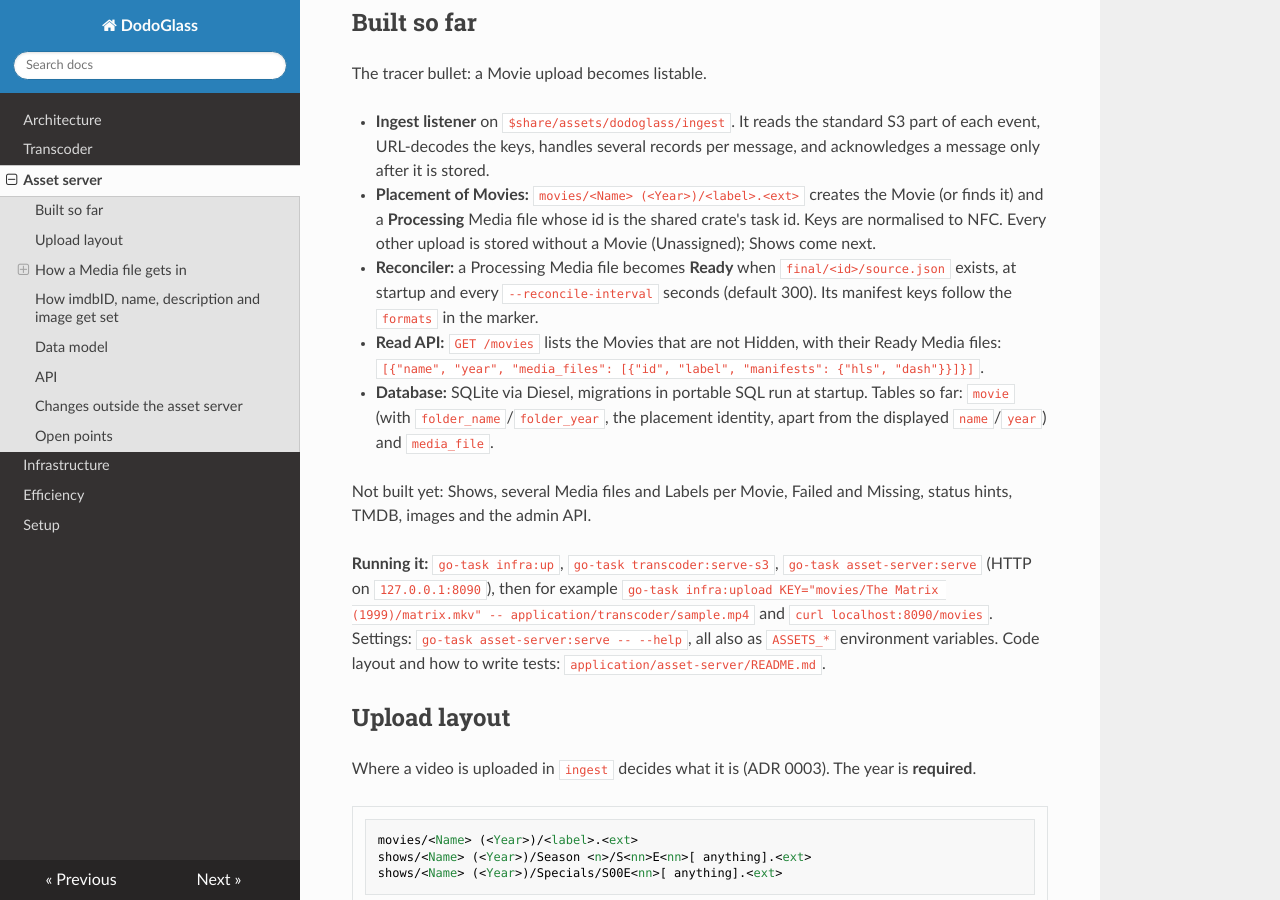
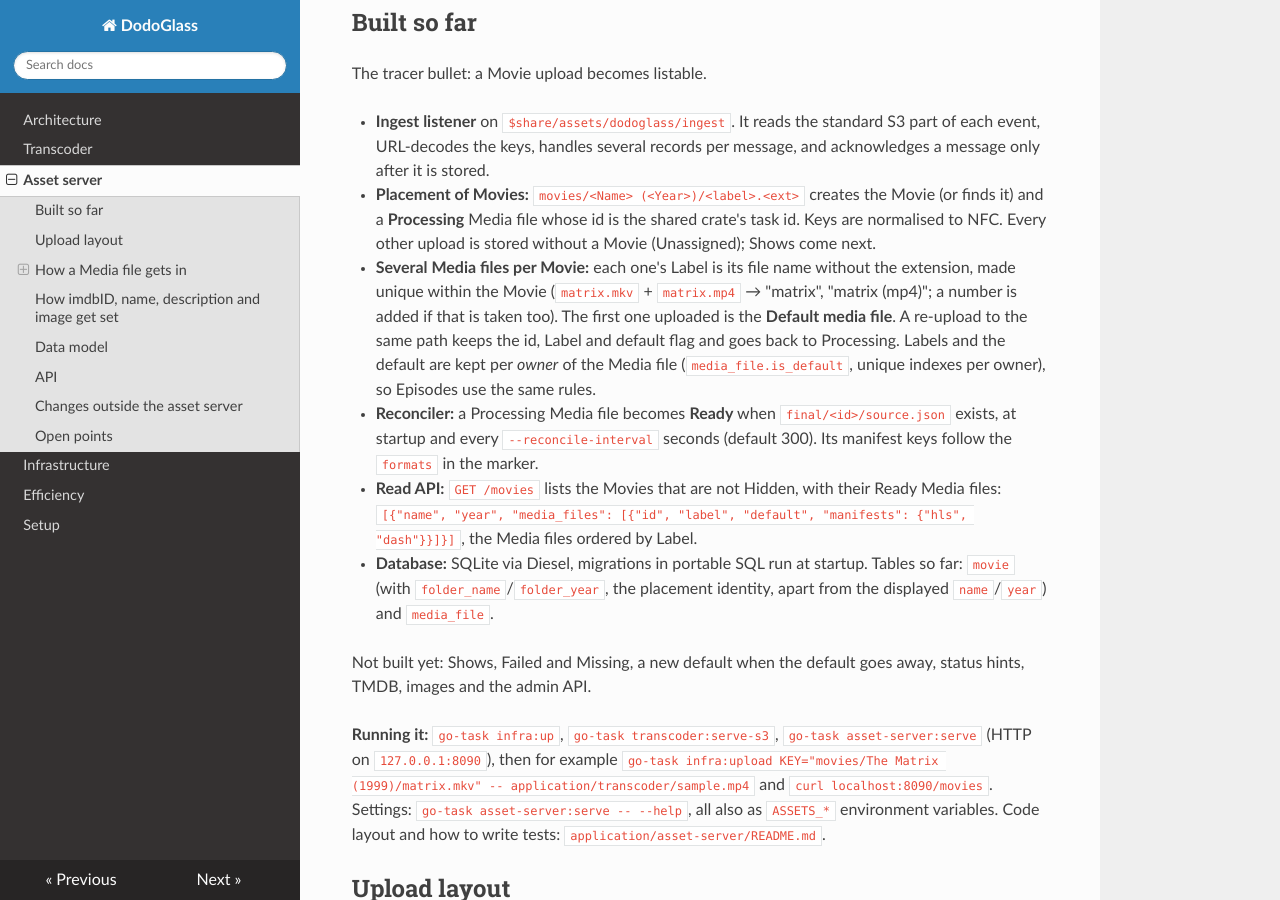
Before and after one commit to Domeimeie/DodoGlass, an MkDocs documentation site: the page built from docs/architecture/asset-server.md, in a window 1280 px wide and 900 px high, scrolled down 613 px. Built offline with MkDocs 1.6.1, drawn with Linux system fonts in a browser that asks for light colours; nearby versions of some CDN libraries; some of the changed text lies outside the part shown.

Commit message:
Document several Media files per Movie, Labels and the default flag
Co-Authored-By: Claude Opus 5.5 <noreply@anthropic.com>

````diff
--- a/docs/architecture/asset-server.md
+++ b/docs/architecture/asset-server.md
@@ -28,16 +28,23 @@ The tracer bullet: a Movie upload becomes listable.
 - **Placement of Movies:** `movies/<Name> (<Year>)/<label>.<ext>` creates the Movie (or finds it) and
   a **Processing** Media file whose id is the shared crate's task id. Keys are normalised to NFC.
   Every other upload is stored without a Movie (Unassigned); Shows come next.
+- **Several Media files per Movie:** each one's Label is its file name without the extension, made
+  unique within the Movie (`matrix.mkv` + `matrix.mp4` → "matrix", "matrix (mp4)"; a number is
+  added if that is taken too). The first one uploaded is the **Default media file**. A re-upload to
+  the same path keeps the id, Label and default flag and goes back to Processing. Labels and the
+  default are kept per *owner* of the Media file (`media_file.is_default`, unique indexes per
+  owner), so Episodes use the same rules.
 - **Reconciler:** a Processing Media file becomes **Ready** when `final/<id>/source.json` exists, at
   startup and every `--reconcile-interval` seconds (default 300). Its manifest keys follow the
   `formats` in the marker.
 - **Read API:** `GET /movies` lists the Movies that are not Hidden, with their Ready Media files:
-  `[{"name", "year", "media_files": [{"id", "label", "manifests": {"hls", "dash"}}]}]`.
+  `[{"name", "year", "media_files": [{"id", "label", "default", "manifests": {"hls", "dash"}}]}]`,
+  the Media files ordered by Label.
 - **Database:** SQLite via Diesel, migrations in portable SQL run at startup. Tables so far: `movie`
   (with `folder_name`/`folder_year`, the placement identity, apart from the displayed `name`/`year`)
   and `media_file`.
 
-Not built yet: Shows, several Media files and Labels per Movie, Failed and Missing, status hints,
+Not built yet: Shows, Failed and Missing, a new default when the default goes away, status hints,
 TMDB, images and the admin API.
 
 **Running it:** `go-task infra:up`, `go-task transcoder:serve-s3`, `go-task asset-server:serve`
@@ -225,6 +230,7 @@ erDiagram
         int movie_id FK "null if unassigned"
         int episode_id FK "null if unassigned"
         string label "unique per Movie or Episode"
+        bool is_default "one per Movie or Episode"
         string state "processing, ready, failed, missing"
         string hls_manifest
         string dash_manifest
@@ -232,7 +238,9 @@ erDiagram
     }
 ```
 
-A Media file belongs to a Movie **or** an Episode, or to neither while it is unassigned. Migrations
+A Media file belongs to a Movie **or** an Episode, or to neither while it is unassigned. The Default
+media file is a flag on the Media file rather than a column on its owner, so Movies and Episodes share
+one rule; partial unique indexes keep it to one per owner. Migrations
 stay within SQL that SQLite and Postgres both accept (ADR 0002).
 
 ## API
````
Also changed, not shown: other parts of docs/architecture/asset-server.md (+0 -2 lines), application/asset-server/README.md.
